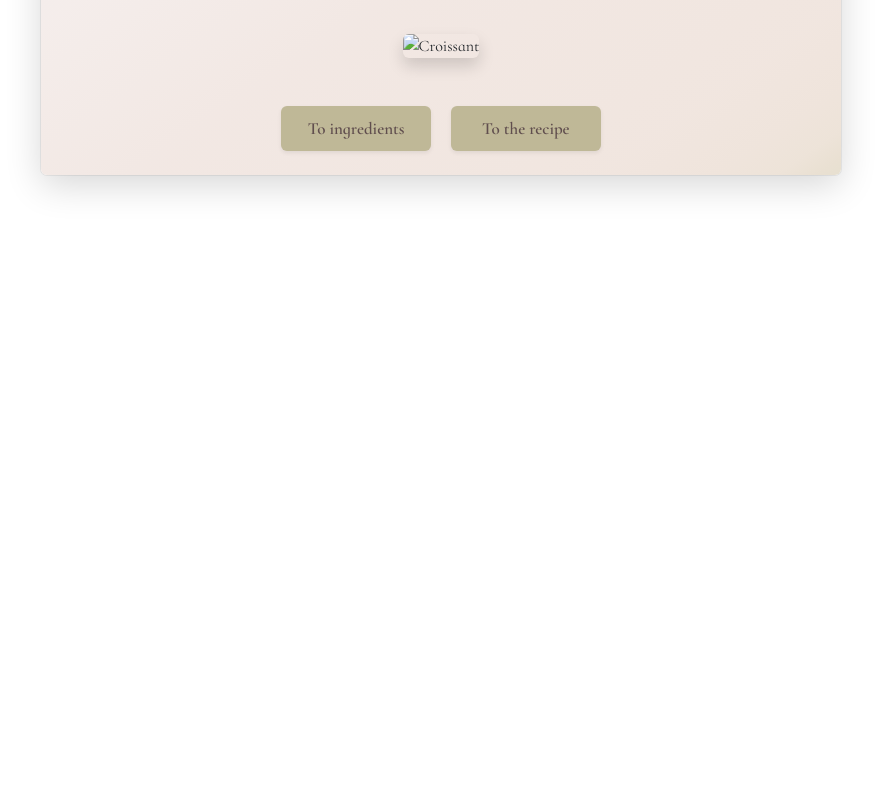
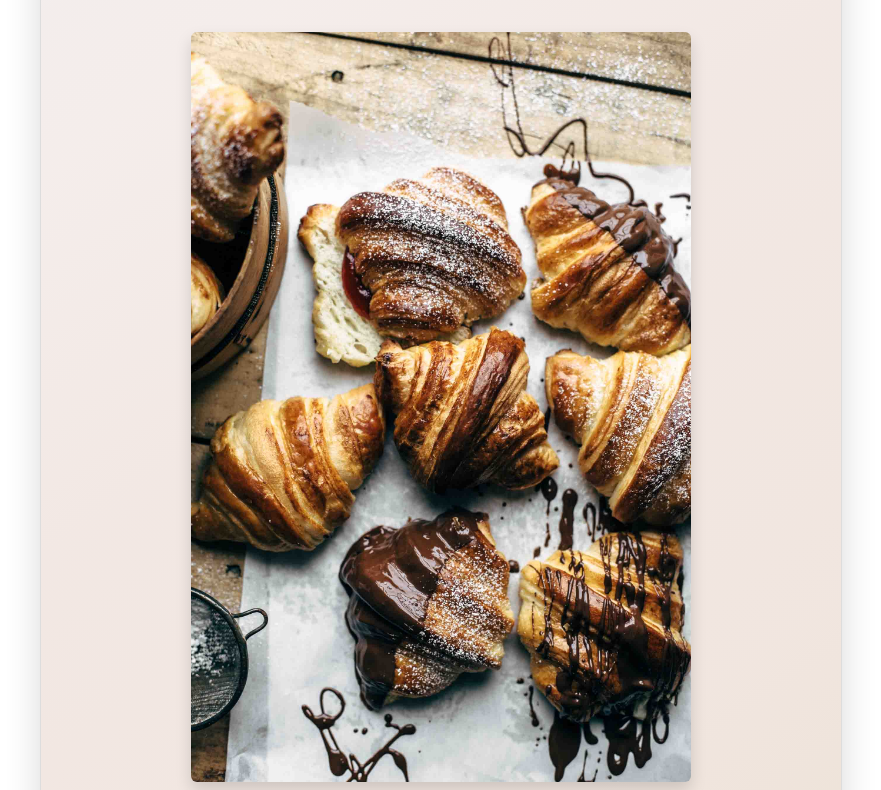
Before and after one commit to kseniia-chepur/croissant-recipe, a plain HTML site: page index.html in a window 1280 px wide. Shown: the part 192-982 px from the top of the page, without its empty margins (199-1080 px from the left). Before the commit the page ends 800 px from the top, so only its background shows below. Drawn offline with nearby package versions, Linux system fonts and the light colour scheme.

Commit message:
Revised img path in html

```diff
--- a/index.html
+++ b/index.html
@@ -28,7 +28,7 @@
       <h1 class="mt-4 mb-3">The best homemade croissant recipe</h1>
       <h2 class="mb-5">Ready to make the best homemade Croissant?</h2>
       <img
-        src="/images/croissant-14.jpg"
+        src="/images/croissant-homepage.jpg"
         class="img-fluid special shadow rounded"
         alt="Croissant"
       />
```
